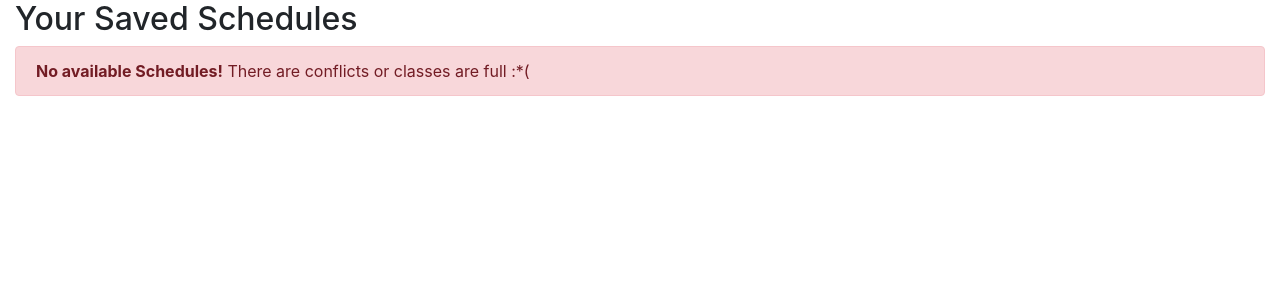
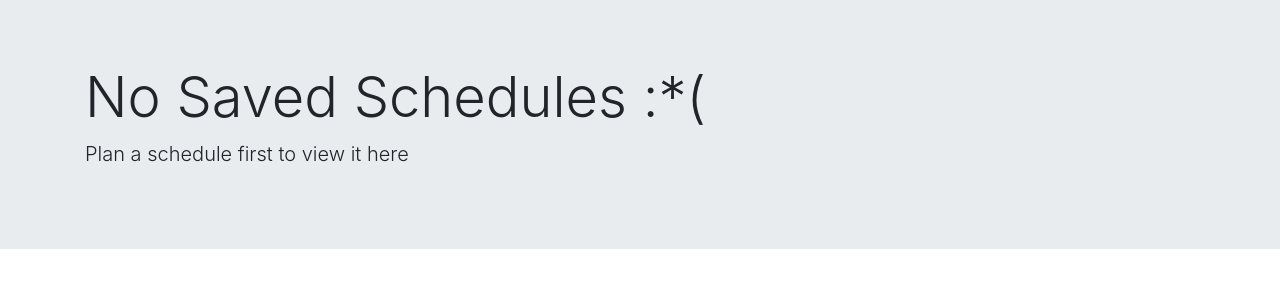
Before and after one commit to dragonbone81/bobcat-courses-backend, a Django app: page /app/bobcat-courses/saved-schedules in a window 1280 px wide. Shown: the part 56-356 px from the top of the page. Run offline with Django 3.2, Linux system fonts and the light colour scheme; the visitor is signed in with stand-in values (Sample User, id 1); data that the repository does not hold is empty; parts of the project's set-up code (start-up, migrations or seed data) failed here and were passed over; some libraries are stand-ins or nearby versions.

Commit message:
makin it perty

```diff
--- a/course_api/templates/saved_schedules.html
+++ b/course_api/templates/saved_schedules.html
@@ -9,7 +9,8 @@
 
 {% block title %}Saved Schedules {% endblock %}
 {% block content %}
-
+    {% if request.user.is_authenticated %}
+        {% if schedules %}
             <div class="container-fluid">
                 <div>
                     <h2>Your Saved Schedules</h2>
@@ -75,12 +76,6 @@
 
 
                     </div>
-        {% else %}
-            {% if not new %}
-                <div class="alert alert-danger" role="alert">
-                    <strong>No available Schedules!</strong> There are conflicts or classes are full :*(
-                </div>
-            {% endif %}
                 {% endif %}
                 {% for calendar in schedules %}
 
@@ -96,14 +91,16 @@
                                         {% with all_schedule_crns|get_item_dict:unique_name as course_crn_data %}
                                             {% for course in course_crn_data.data %}
                                                 <li class="list-group-item"
-                                            style="background-color: {{ course.color }}"><h5>{{ course.course_id }}
+                                                    style="background-color: {{ course.color }}">
+                                                    <h5>{{ course.course_id }}
                                                         :</h5>
                                                     <h6>{{ course.crn }}</h6></li>
                                             {% endfor %}
 
 
 
-                                    <div class="modal fade" id="register_modal{{ calendar.unique_name }}" tabindex="-1"
+                                            <div class="modal fade" id="register_modal{{ calendar.unique_name }}"
+                                                 tabindex="-1"
                                                  role="dialog"
                                                  aria-labelledby="register_modal{{ calendar.unique_name }}"
                                                  aria-hidden="true">
@@ -117,12 +114,16 @@
                                                             </button>
                                                         </div>
                                                         <div class="modal-body">
-                                                    This will register your for the currently selected classes (list
+                                                            This will register your for the currently selected classes
+                                                            (list
                                                             below).<br>
-                                                    You will need to provide us with your UCMerced username (not email)
+                                                            You will need to provide us with your UCMerced username (not
+                                                            email)
                                                             and password. Yes the one for
                                                             CatCourses.<br>
-                                                    We promise not to store this however if you have any doubt don't use
+                                                            We promise not to store this however if you have any doubt
+                                                            don't
+                                                            use
                                                             this and just copy the CRN
                                                             numbers below :)<br><br>
                                                             <i>You will be registered for these courses: </i><br>
@@ -390,4 +391,20 @@
                     "show": false                     // ensure the modal is shown immediately
                 });
             </script>
+        {% else %}
+            <div class="jumbotron jumbotron-fluid">
+                <div class="container">
+                    <h1 class="display-4">No Saved Schedules :*(</h1>
+                    <p class="lead">Plan a schedule first to view it here</p>
+                </div>
+            </div>
+        {% endif %}
+    {% else %}
+        <div class="jumbotron jumbotron-fluid">
+            <div class="container">
+                <h1 class="display-4">Not Logged In</h1>
+                <p class="lead">Login to Save and view Saved schedules</p>
+            </div>
+        </div>
+    {% endif %}
 {% endblock %}
--- a/course_api/views.py
+++ b/course_api/views.py
@@ -312,37 +312,40 @@ def django_saved_schedules_view(request):
     if request.POST:
         pass
     else:
-        import json
-        amount = request.GET.get('amount', 200)
-        schedules = Schedule.objects.filter(user=request.user).order_by('created')[:amount]
-        schedules = [ScheduleSerializer(schedule).data for schedule in schedules]
-        for schedule in schedules:
-            schedule['courses'] = json.loads(schedule['courses'])
-        schedules, all_schedule_ids, all_schedule_crns, all_schedule_terms = GetSchedules(
-            schedule_crns=schedules).get_data_object()
-        return render(request, 'saved_schedules.html',
-                      {'schedules': schedules, 'times': {'700': '7:00am', '730': '7:30am',
-                                                         '800': '8:00am',
-                                                         '830': '8:30am', '900': '9:00am',
-                                                         '930': '9:30am',
-                                                         '1000': '10:00am', '1030': '10:30am',
-                                                         '1100': '11:00am', '1130': '11:30am',
-                                                         '1200': '12:00pm', '1230': '12:30pm',
-                                                         '1300': '1:00pm', '1330': '1:30pm',
-                                                         '1400': '2:00pm',
-                                                         '1430': '2:30pm',
-                                                         '1500': '3:00pm', '1530': '3:30pm',
-                                                         '1600': '4:00pm', '1630': '4:30pm',
-                                                         '1700': '5:00pm', '1730': '5:30pm',
-                                                         '1800': '6:00pm', '1830': '6:30pm',
-                                                         '1900': '7:00pm',
-                                                         '1930': '7:30pm',
-                                                         '2000': '8:00pm', '2030': '8:30pm',
-                                                         '2100': '9:00pm', '2130': '9:30pm',
-                                                         '2200': '10:00pm', '2230': '10:30pm', '2300': '11:00pm'},
-                       'total_schedules': len(schedules)
-                          , 'all_schedule_ids': all_schedule_ids, 'all_schedule_crns': all_schedule_crns,
-                       'all_schedule_terms': all_schedule_terms})
+        if request.user.is_authenticated:
+            import json
+            amount = request.GET.get('amount', 200)
+            schedules = Schedule.objects.filter(user=request.user).order_by('created')[:amount]
+            schedules = [ScheduleSerializer(schedule).data for schedule in schedules]
+            for schedule in schedules:
+                schedule['courses'] = json.loads(schedule['courses'])
+            schedules, all_schedule_ids, all_schedule_crns, all_schedule_terms = GetSchedules(
+                schedule_crns=schedules).get_data_object()
+            return render(request, 'saved_schedules.html',
+                          {'schedules': schedules, 'times': {'700': '7:00am', '730': '7:30am',
+                                                             '800': '8:00am',
+                                                             '830': '8:30am', '900': '9:00am',
+                                                             '930': '9:30am',
+                                                             '1000': '10:00am', '1030': '10:30am',
+                                                             '1100': '11:00am', '1130': '11:30am',
+                                                             '1200': '12:00pm', '1230': '12:30pm',
+                                                             '1300': '1:00pm', '1330': '1:30pm',
+                                                             '1400': '2:00pm',
+                                                             '1430': '2:30pm',
+                                                             '1500': '3:00pm', '1530': '3:30pm',
+                                                             '1600': '4:00pm', '1630': '4:30pm',
+                                                             '1700': '5:00pm', '1730': '5:30pm',
+                                                             '1800': '6:00pm', '1830': '6:30pm',
+                                                             '1900': '7:00pm',
+                                                             '1930': '7:30pm',
+                                                             '2000': '8:00pm', '2030': '8:30pm',
+                                                             '2100': '9:00pm', '2130': '9:30pm',
+                                                             '2200': '10:00pm', '2230': '10:30pm', '2300': '11:00pm'},
+                           'total_schedules': len(schedules)
+                              , 'all_schedule_ids': all_schedule_ids, 'all_schedule_crns': all_schedule_crns,
+                           'all_schedule_terms': all_schedule_terms})
+        else:
+            return render(request, 'saved_schedules.html')
 
 
 def django_profile_view(request):
@@ -407,6 +410,8 @@ class SaveSchedule(ViewSet):
         if isinstance(crns, str):
             crns = crns.split(',')
         if term and crns:
+            if Schedule.objects.filter(user=request.user).count() > 20:
+                return Response({'error': 'Max saved schedules reached'})
             schedule = Schedule(
                 user=request.user,
                 term=term,
```
Also changed, not shown: course_api/templates/calendar.html (+16 -3 lines), course_api/templates/profile.html (+17 -4 lines). Lines whose indentation alone changed are shown as unchanged.
